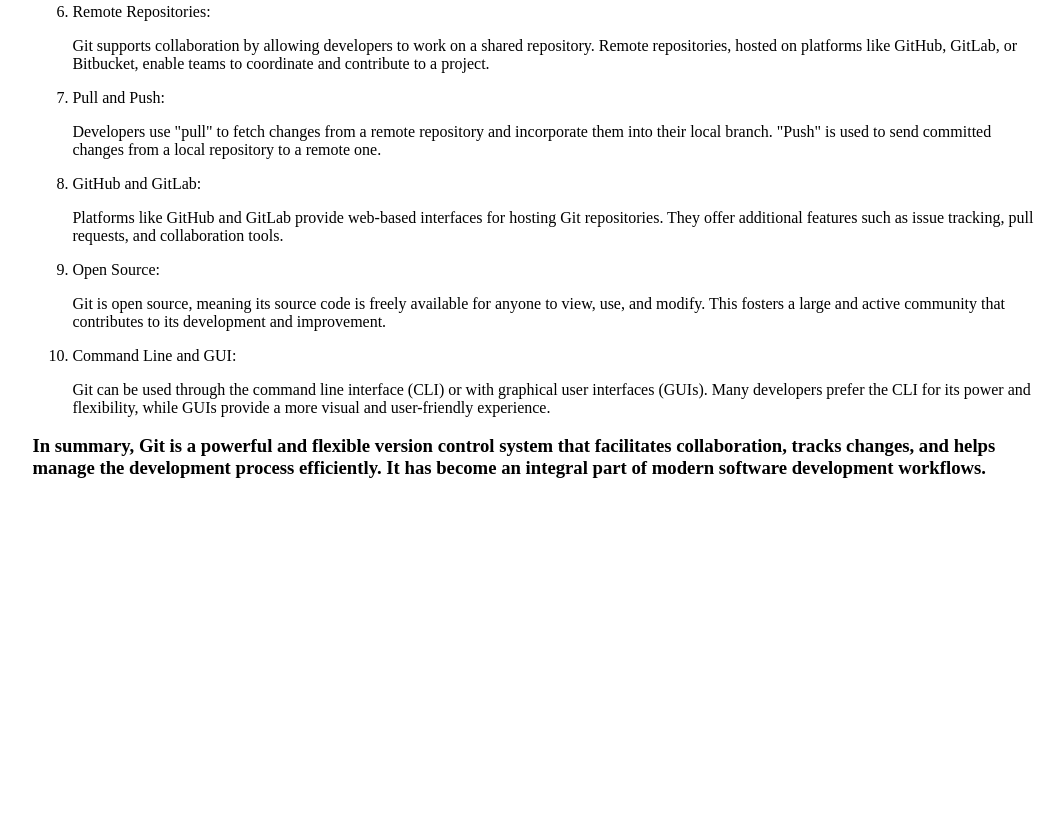
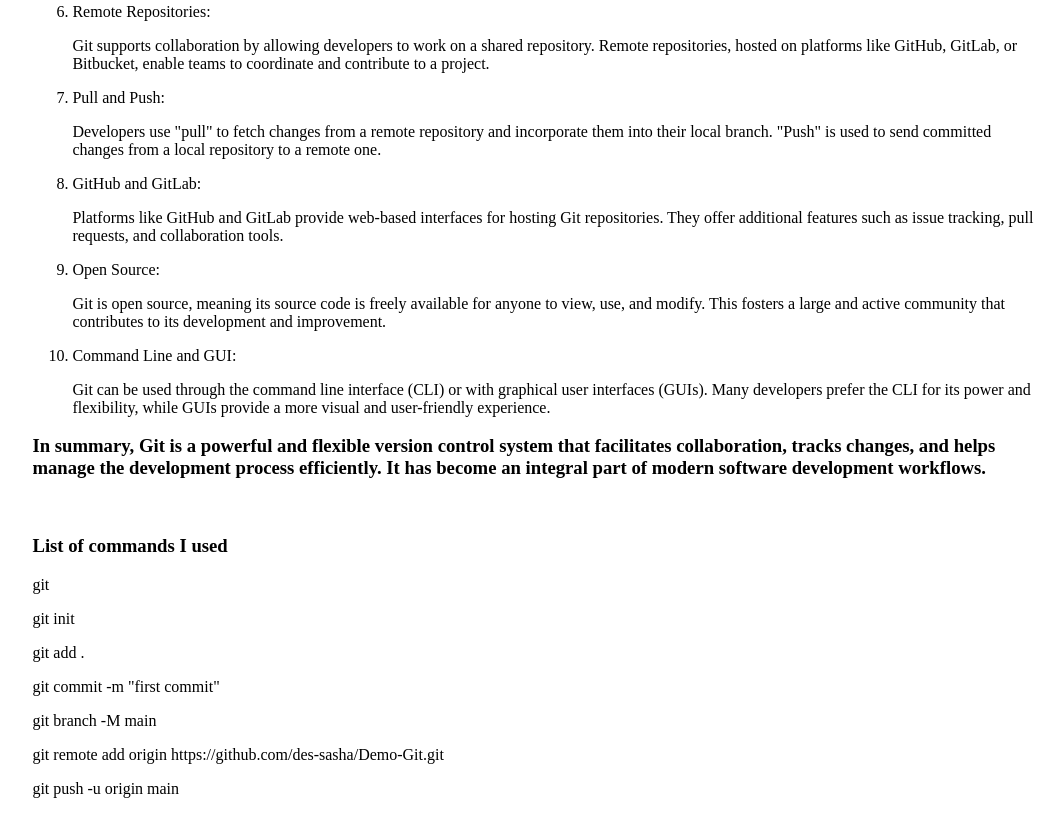
Before and after one commit to des-sasha/Demo-GIT, a plain HTML site: page index.html in a window 1280 px wide. Shown: the part 735-1549 px from the top of the page, without its empty margins (102-1165 px from the left). Before the commit the page ends 1233 px from the top, so only its background shows below. Drawn offline with Linux system fonts and the light colour scheme.

Commit message:
commands list

```diff
--- a/index.html
+++ b/index.html
@@ -53,5 +53,16 @@
     </ol>
     <h3>In summary, Git is a powerful and flexible version control system that facilitates collaboration, tracks changes, and helps manage the development process efficiently. It has become an integral part of modern software development workflows.</h3>
 </body>
+<br>
+<footer>
+    <h3>List of commands I used</h3>
+    <p>git</p>
+    <p>git init</p>
+    <p>git add .</p>
+    <p>git commit -m "first commit"</p>
+    <p>git branch -M main</p>
+    <p>git remote add origin https://github.com/des-sasha/Demo-Git.git</p>
+    <p>git push -u origin main</p>
+</footer>
 </section>
 </html>
```
